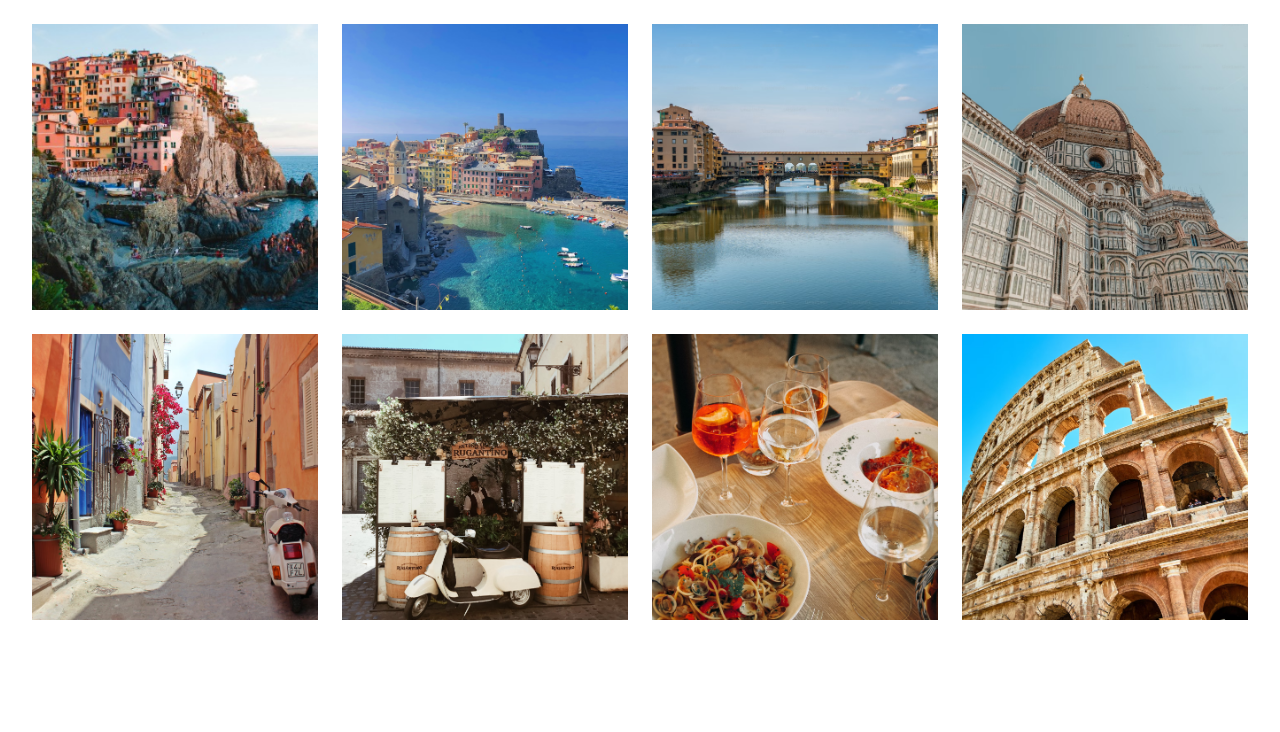
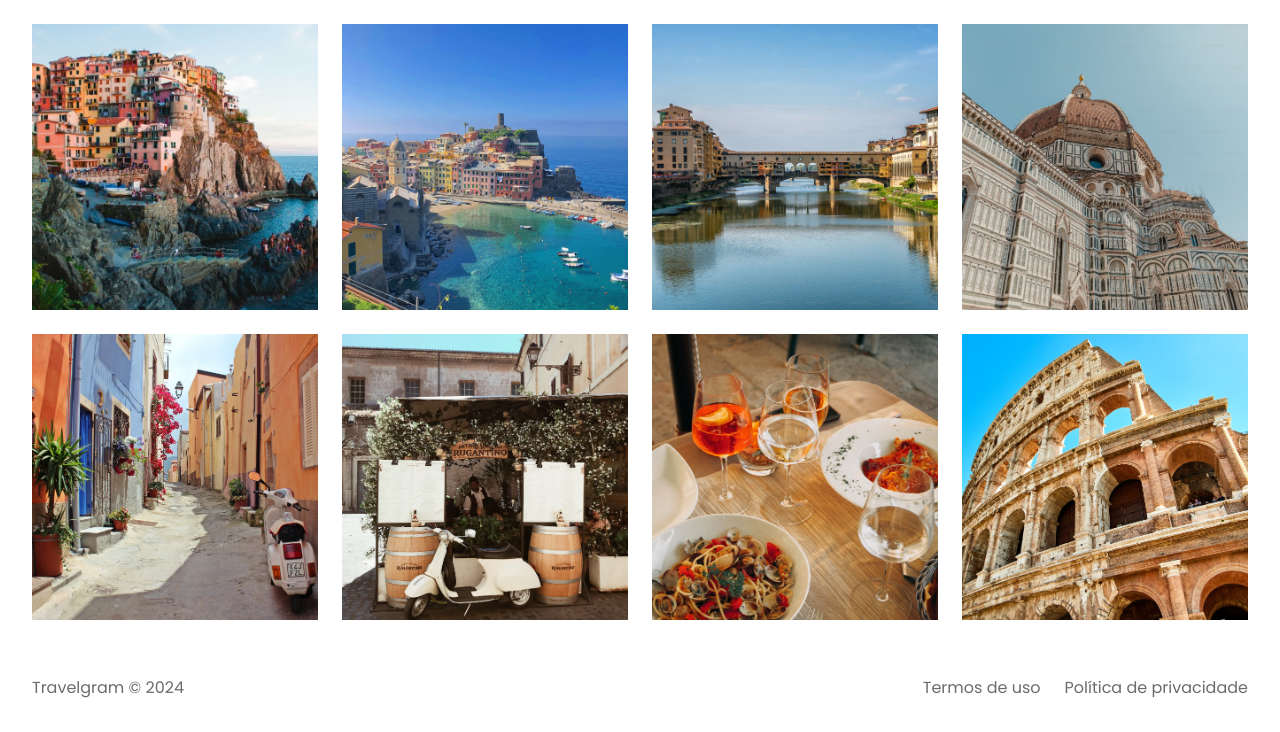
Before and after one commit to ph387/Travel, a plain HTML site: page index.html in a window 1280 px wide. Shown: the part 617-1349 px from the top of the page. Before the commit the page ends 1293 px from the top, so only its background shows below. Drawn offline with Linux system fonts and the light colour scheme; a web font is replaced by a local one.

Commit message:
final commit

```diff
--- a/index.html
+++ b/index.html
@@ -71,6 +71,11 @@
 
 </main>
 
+<footer class="container">
+    <span><a href="#">Travelgram © 2024</a></span>
+    <span><a href="#">Termos de uso</a></span>
+    <span><a href="#">Política de privacidade</a></span>
+</footer>
 
 
 </body>
--- /dev/null
+++ b/style/footer.css
@@ -0,0 +1,16 @@
+footer{
+    display: flex;
+    gap: 24px;
+    font: var(--text);
+    color: var(--text-color-secondary);
+}
+
+footer span:nth-child(1){
+    margin-right: auto;
+
+}
+
+footer span:nth-child(1) a{
+    text-decoration: none;
+    color: var(--text-color-secondary);
+}
--- a/style/style.css
+++ b/style/style.css
@@ -2,3 +2,4 @@
 @import url(nav.css);
 @import url(header.css);
 @import url(main.css);
+@import url(footer.css);
```
